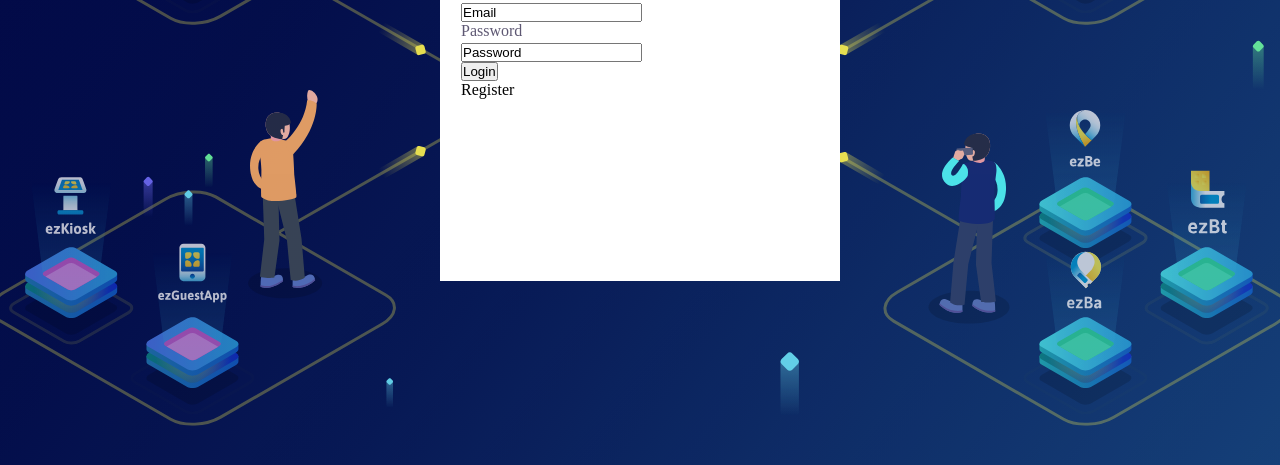
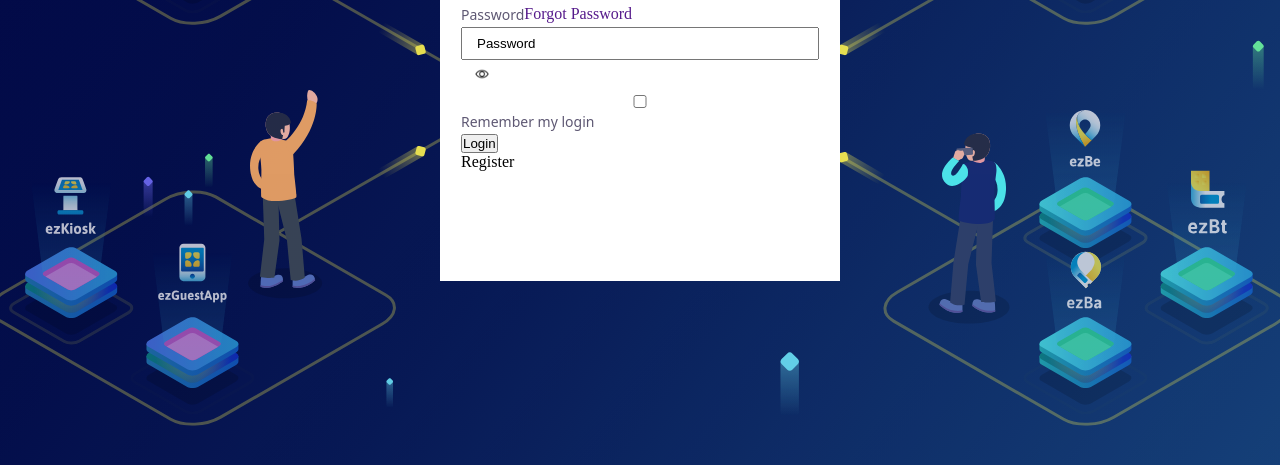
Before and after one commit to tanthanh511/Login_Form, a plain HTML site: page src/index.html in a window 1280 px wide. Shown: the part 335-800 px from the top of the page. Drawn offline with Linux system fonts and the light colour scheme.

Commit message:
email, password

```diff
--- a/src/index.html
+++ b/src/index.html
@@ -21,21 +21,34 @@
                     </div>
 
                     <form class="frm_login">
-                        <div class="email_login">
+                        <div class="ip_login">
                             <label for="">
                                 Email
                             </label>
                             <input type="text" name="" id="" value="Email">
                         </div>
-                        <div class="pw_login">
-                            <label for="">
-                                Password
-                            </label>
-                            <input type="" name="" id="" value="Password">
+                            <div class="ip_login">
+                                <div class="content_ip_pw">
+                                <label for="">
+                                    Password
+                                </label>
+
+                                <a href="">Forgot Password</a>
+                            </div>
+
+                            <div class="input_pw">
+                                <input type="" name="" id="" value="Password">
+                                <span>
+                                    <img src="/img/show.png" alt="">
+                                </span>
+                            </div>
 
                         </div>
                         <div class="remember_login">
-
+                            <div class="form_check">
+                                <input type="checkbox">
+                                <label for="">Remember my login</label>
+                            </div>
                         </div>
                         <button class="btn_login">
                             Login
--- a/src/style.css
+++ b/src/style.css
@@ -17,9 +17,41 @@ h4{
     font-weight: 500;
 }
 
+
+
 label{
+    display: block;
+    margin: 0 0 3px 0 ;
     color: #5E5873;
-    margin: 3px;
+
+    font-family: system-ui, -apple-system, BlinkMacSystemFont, 'Segoe UI', Roboto, Oxygen, Ubuntu, Cantarell, 'Open Sans', 'Helvetica Neue', sans-serif;
+    font-size: 14px;
+
+
+}
+input{
+    padding: 7px 14px 7px 14px;
+    width: 100%;
+    box-sizing: border-box;
+
+
+}
+
+a{
+    text-decoration: none;
+}
+
+span{
+    border: 0.667px;
+    padding: 7px 14px;
+    display: block;
+    width: 14px;
+    height: 20px;
+}
+
+img{
+    width: 14px;
+    height: 14px;
 }
 
 .main{
@@ -49,6 +81,7 @@ label{
     width: 400px;
     height: 431px;
 }
+
 .logo_login{
     text-align: center;
 }
@@ -58,11 +91,14 @@ label{
     height: 61px;
 }
 
-label{
+.ip_login{
     display: block;
-    margin: 0 0 3px 0 ;
+    margin: 0 0 14px;
+}
+.content_ip_pw{
+    display: flex;
 }
 
-.email_login{
-    display: block;
+.form_check{
+
 }
```
Also changed, not shown: img/show.png (added).
